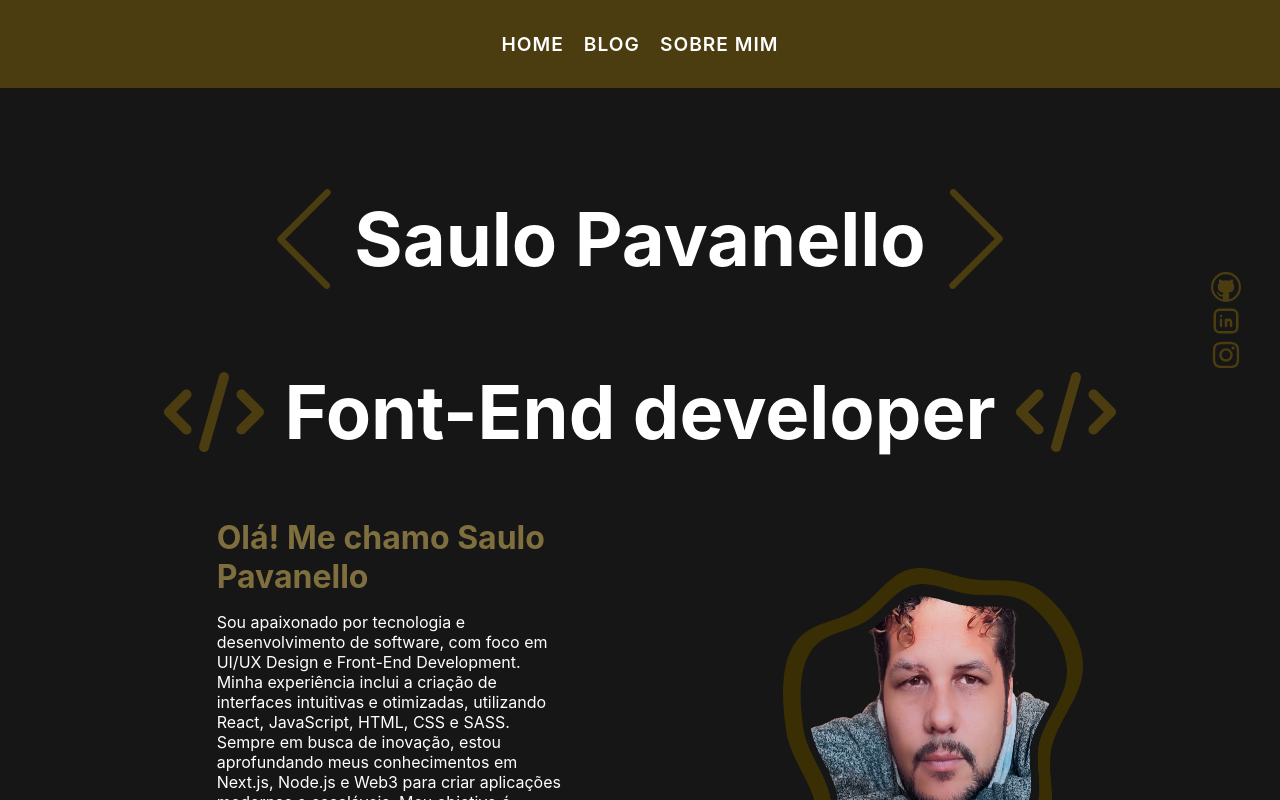
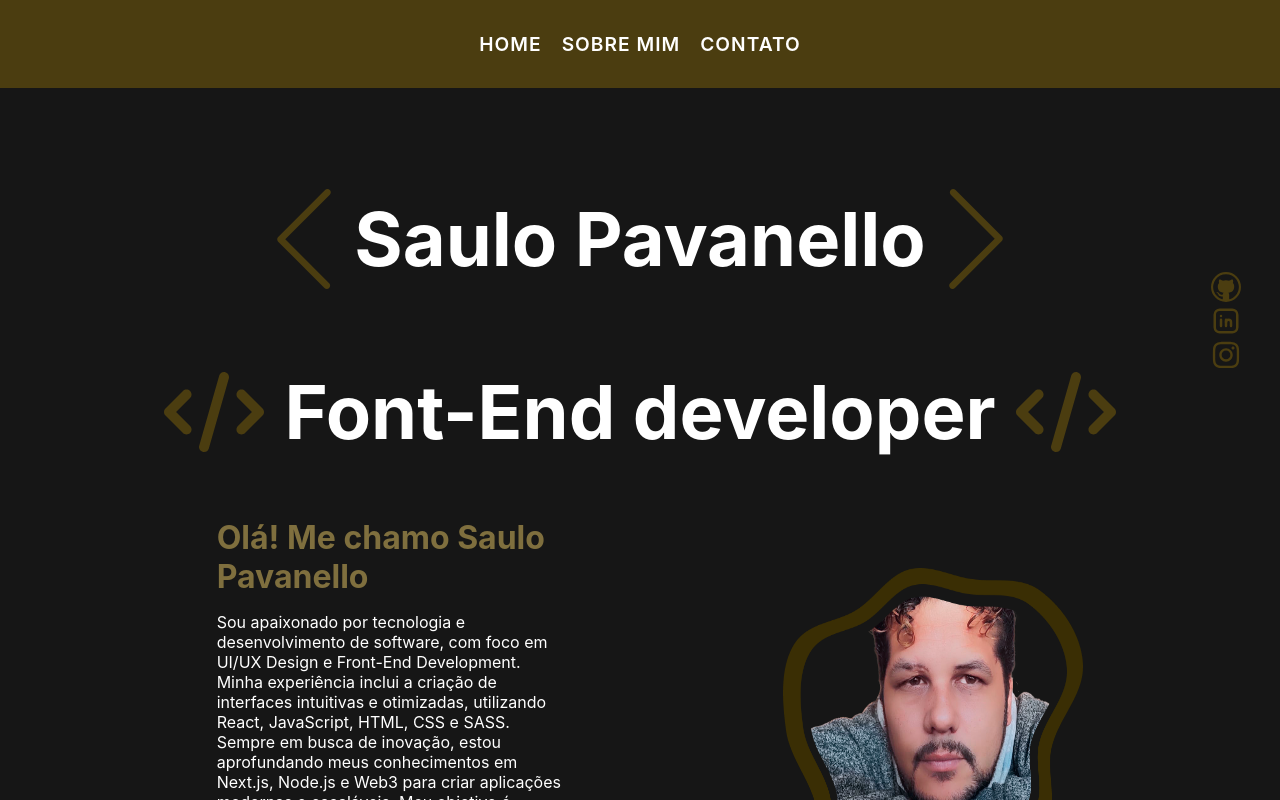
Before and after one commit to MxSGameJPS/portifolio2025-react, a React (Create React App) app: page / in a window 1280 px wide. Shown: the top 800 px of the page. Built offline with nearby package versions, Linux system fonts and the light colour scheme.

Commit message:
adicionar página "Sobre Mim" e atualizar navegação

```diff
--- a/src/App.js
+++ b/src/App.js
@@ -1,6 +1,7 @@
 import { BrowserRouter, Route, Routes } from 'react-router-dom';
 import './App.css';
 import Home from './Componentes/Inicio';
+import SobreMim from './Componentes/Sobre Mim';
 
 
 
@@ -9,6 +10,7 @@ function App() {
     <BrowserRouter>
         <Routes>
           <Route path="/" element={<Home />} />
+          <Route path="sobremim" element={<SobreMim />} />
         </Routes>
     </BrowserRouter>
   );
--- a/src/Componentes/Inicio/Nav/index.js
+++ b/src/Componentes/Inicio/Nav/index.js
@@ -4,9 +4,9 @@ const Nav = () => {
     return (
         <nav className="navbar">
             <ul>
-                <li><a href="#home">Home</a></li>
-                <li><a href="#about">Blog</a></li>
-                <li><a href="#about">Sobre Mim</a></li>
+                <li><a href="/">Home</a></li>
+                <li><a href="sobremim">Sobre Mim</a></li>
+                <li><a href="contato">Contato</a></li>
             </ul>
         </nav>
     );
--- /dev/null
+++ b/src/Componentes/Sobre Mim/index.js
@@ -0,0 +1,13 @@
+import "./SobreMim.css";
+
+const SobreMim = () => {
+    return (
+        <section className="sobre-mim">
+            <h2>Sobre mim</h2>
+            <div className="bio"></div>
+        </section>
+    );
+
+};
+
+export default SobreMim;
```
Also changed, not shown: src/Componentes/Sobre Mim/SobreMim.css (added).
